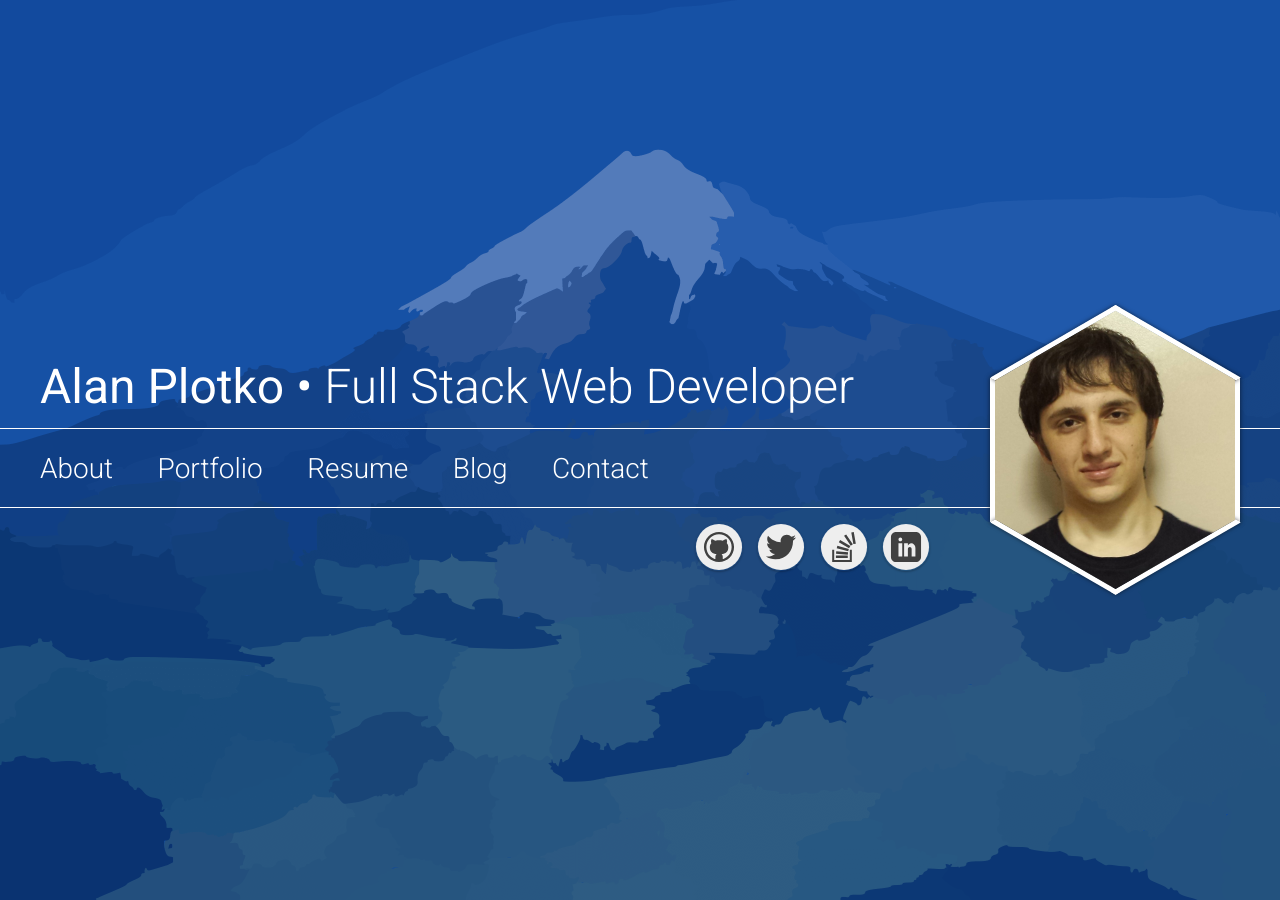
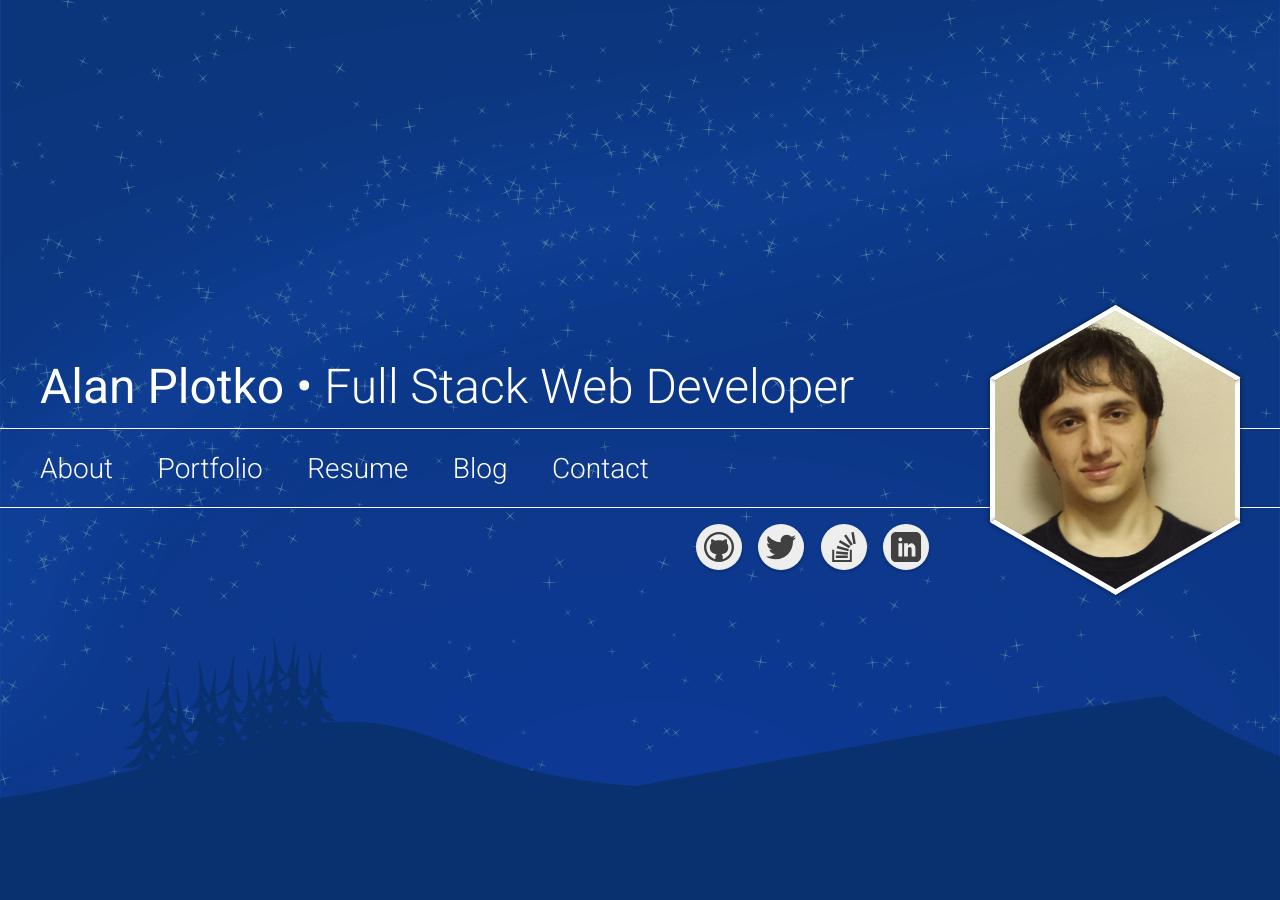
Before and after one commit to alanplotko/portfolio-blog, a Jekyll site: the page built from index.html, in a window 1280 px wide. Built offline with Jekyll 4.4.1, drawn with Linux system fonts in a browser that asks for light colours.

Commit message:
Switch to cosmic background

```diff
--- a/assets/css/splash.css
+++ b/assets/css/splash.css
@@ -7,7 +7,7 @@ body {
 }
 
 body::after {
-	background: url("/assets/img/landscape.png") no-repeat center center;
+	background: url("/assets/img/cosmic.png") no-repeat center center;
 	background-size: cover;
 	opacity: 0.3;
 	content: "";
```
Also changed, not shown: assets/img/cosmic.png (added), assets/img/landscape.png (deleted).
